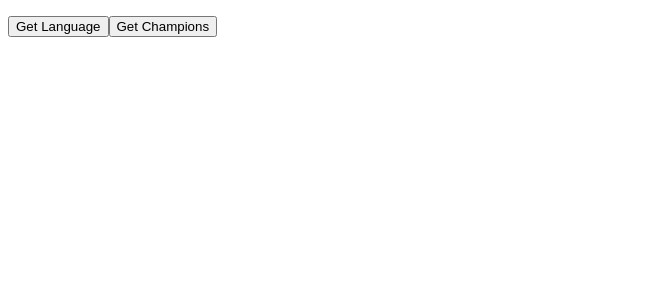
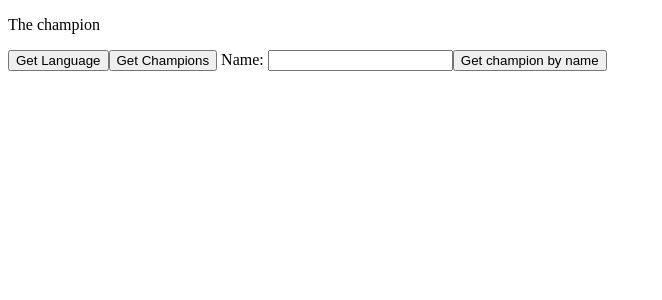
Before and after one commit to JesusMurF/graphql-example, a Vue app: page / in a window 1280 px wide. Shown: the top 300 px of the page, without its empty margins (0-662 px from the left). Built offline with nearby package versions, Linux system fonts and the light colour scheme.

Commit message:
Add query with arguments

```diff
--- a/src/App.vue
+++ b/src/App.vue
@@ -2,8 +2,11 @@
   <div id="app">
     <p>{{ lang }}</p>
     <div v-bind:key="champion.name" v-for="champion in champions">{{ champion.name }} {{ champion.attackDamage }}</div>
+    <p>The champion {{ champion }}</p>
     <button @click="getLanguage">Get Language</button>
     <button @click="getChampions">Get Champions</button>
+    Name: <input type="text" v-model="name">
+    <button @click="getChampionByName">Get champion by name</button>
   </div>
 </template>
 
@@ -15,7 +18,8 @@ export default {
   data() {
     return {
       lang: '',
-      champions: []
+      champions: [],
+      champion: ''
     }
   },
   methods: {
@@ -34,6 +38,21 @@ export default {
       } catch (error) {
         console.log(error)
       }
+    },
+    async getChampionByName () {
+      const res = await axios.post('http://localhost:4000/graphql', {
+        query: `
+        query GetChampionByName($championName: String!) {
+          getChampionByName(name: $championName) {
+            name
+            attackDamage
+          }
+        }`,
+        variables: {
+          championName: this.name
+        }
+      })
+      this.champion = res.data.data.getChampionByName
     }
   }
 }
```
Also changed, not shown: 1 other file (tests, documents, lock files or other folders).
